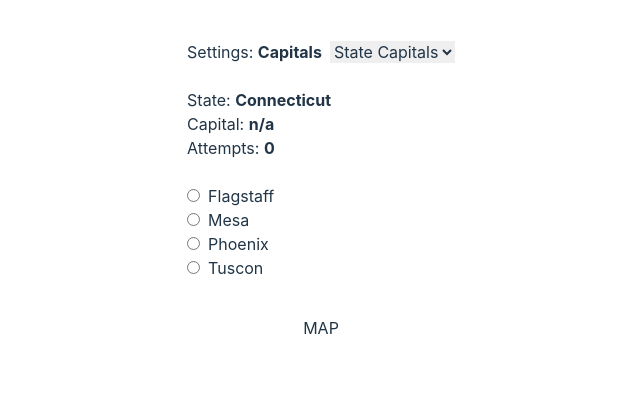
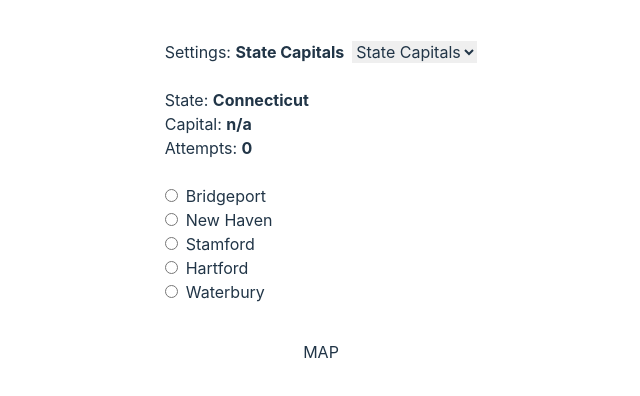
Before and after one commit to n8rzz/atlas-run, a React (Vite) app: page / in a window 1280 px wide. Shown: the top 396 px of the page, without its empty margins (319-959 px from the left). Built offline with nearby package versions, Linux system fonts and the light colour scheme.

Commit message:
connects data to the view and moves data storage to domains/

```diff
--- /dev/null
+++ b/src/components/game-action-bar/GameActionBar.constants.ts
@@ -0,0 +1,9 @@
+export enum GameMode {
+  CapitalStates = 'CapitalStates',
+  StateCapitals = 'StateCapitals',
+}
+
+export const gameModeLabels: Record<GameMode, string> = {
+  [GameMode.CapitalStates]: 'Capital States',
+  [GameMode.StateCapitals]: 'State Capitals',
+};
--- a/src/components/game-action-bar/GameActionBar.tsx
+++ b/src/components/game-action-bar/GameActionBar.tsx
@@ -1,34 +1,49 @@
 import { Fragment, useState } from 'react';
 import { GameSettings } from './game-settings/GameSettings';
 import { Questions } from './questions/Questions';
-import { questionListMock, usStates } from './__mock__/questions.mock.ts';
+import { GameMode } from './GameActionBar.constants.ts';
+import { usStatesWithCities } from '../../domain/states-and-cities.ts';
+import { buildCitiesOptionList } from './GameActionBar.utils.ts';
+import { QuestionHeader } from './question-header/QuestionHeader.tsx';
 
 export function GameActionBar() {
-  // FIXME: move value to enum
-  const [gameSetting, setGameSetting] = useState<string>('Capitals');
+  const [gameSetting, setGameSetting] = useState<GameMode>(
+    GameMode.StateCapitals,
+  );
+  // eslint-disable-next-line @typescript-eslint/no-unused-vars
+  const [selectedStateIndex, _] = useState<number>(
+    Math.floor(Math.random() * usStatesWithCities.length),
+  );
   const [answerAttemptCount, setAnswerAttemptCount] = useState<number>(0);
   const [answer, setAnswer] = useState<string>('n/a');
 
-  const randomStateIndex = Math.floor(Math.random() * usStates.length);
+  const selectedStateWithCities = usStatesWithCities[selectedStateIndex];
+  const citiesOptionList = buildCitiesOptionList(selectedStateWithCities);
 
-  const handleSelectAnswer = (answer: string) => {
+  const handleSelectAnswer = (selectedAnswer: string) => {
     setAnswerAttemptCount(answerAttemptCount + 1);
-    setAnswer(answer);
+    setAnswer(selectedAnswer);
   };
 
   return (
     <Fragment>
       <GameSettings
         handleChangeGameSettings={setGameSetting}
-        value={gameSetting}
+        selectedGameMode={gameSetting}
       />
-      <Questions
-        answerAttemptCount={answerAttemptCount}
-        currentStateName={usStates[randomStateIndex].name}
-        currentValue={answer}
-        handleSelectAnswer={handleSelectAnswer}
-        options={questionListMock}
-      />
+      <div className={'mt-4 text-left'}>
+        <QuestionHeader
+          answer={answer}
+          answerAttemptCount={answerAttemptCount}
+          selectedStateWithCities={selectedStateWithCities}
+        />
+
+        <Questions
+          currentValue={answer}
+          handleSelectAnswer={handleSelectAnswer}
+          options={citiesOptionList}
+        />
+      </div>
     </Fragment>
   );
 }
--- /dev/null
+++ b/src/components/game-action-bar/GameActionBar.utils.ts
@@ -0,0 +1,11 @@
+import {
+  ICity,
+  IStateWithCities,
+} from '../../domain/states-and-cities.types.ts';
+import { ILabelValue } from './questions/Questions.types.ts';
+
+export function buildCitiesOptionList(currentState: IStateWithCities) {
+  return currentState.cities.map(
+    (city: ICity): ILabelValue => ({ label: city.name, value: city.name }),
+  );
+}
--- a/src/components/game-action-bar/game-settings/GameSettings.tsx
+++ b/src/components/game-action-bar/game-settings/GameSettings.tsx
@@ -1,30 +1,35 @@
 import { ChangeEvent } from 'react';
+import { GameMode, gameModeLabels } from '../GameActionBar.constants.ts';
 
 interface IProps {
-  handleChangeGameSettings: (setting: string) => void;
-  value: string;
+  handleChangeGameSettings: (setting: GameMode) => void;
+  selectedGameMode: GameMode;
 }
 
 export function GameSettings(props: IProps) {
   const handleGameSettingsChange = (event: ChangeEvent<HTMLSelectElement>) => {
-    props.handleChangeGameSettings(event.target.value);
+    props.handleChangeGameSettings(event.target.value as GameMode);
   };
 
   return (
-    <div className={'flex'}>
+    <div className={'flex items-center'}>
       <h2 className={'my-2'}>
-        {`Settings: `} <b>{props.value}</b>
+        {`Settings: `} <b>{gameModeLabels[props.selectedGameMode]}</b>
       </h2>
 
-      <div className={'ml-2 flex items-center'}>
+      <div className={'ml-2'}>
         <select
           name={'game-settings'}
           onChange={handleGameSettingsChange}
         >
-          <option value={'State Capitals'}>{'State Capitals'}</option>
-          <option value={'Capital States'}>{'Capital States'}</option>
-          <option value={'States'}>{'States'}</option>
-          <option value={'Cities'}>{'Cities'}</option>
+          <option value={GameMode.StateCapitals}>
+            {gameModeLabels[GameMode.StateCapitals]}
+          </option>
+          <option value={GameMode.CapitalStates}>
+            {gameModeLabels[GameMode.CapitalStates]}
+          </option>
+          {/*<option value={'States'}>{'States'}</option>*/}
+          {/*<option value={'Cities'}>{'Cities'}</option>*/}
         </select>
       </div>
     </div>
--- /dev/null
+++ b/src/components/game-action-bar/question-header/QuestionHeader.tsx
@@ -0,0 +1,25 @@
+import { IStateWithCities } from '../../../domain/states-and-cities.types.ts';
+
+export interface IProps {
+  selectedStateWithCities: IStateWithCities;
+  answer: string;
+  answerAttemptCount: number;
+}
+
+export function QuestionHeader(props: IProps) {
+  return (
+    <div className={'my-3'}>
+      <h3>
+        {'State: '} <b>{props.selectedStateWithCities.name}</b>
+      </h3>
+
+      <p>
+        {'Capital: '} <b>{props.answer}</b>
+      </p>
+
+      <p>
+        {'Attempts: '} <b>{props.answerAttemptCount}</b>
+      </p>
+    </div>
+  );
+}
--- a/src/components/game-action-bar/questions/Questions.tsx
+++ b/src/components/game-action-bar/questions/Questions.tsx
@@ -2,33 +2,17 @@ import { ChangeEvent } from 'react';
 import { ILabelValue } from './Questions.types.ts';
 
 interface IProps {
-  answerAttemptCount: number;
-  currentStateName: string;
   currentValue: string;
   handleSelectAnswer: (answer: string) => void;
   options: ILabelValue[];
 }
 
 export function Questions(props: IProps) {
-  const handleAnswerChange = (event: ChangeEvent<HTMLInputElement>) =>
+  const handleAnswerChange = (event: ChangeEvent<HTMLInputElement>) => {
     props.handleSelectAnswer(event.target.value);
+  };
 
   return (
-    <div className={'mt-4 text-left'}>
-      <div className={'my-3'}>
-        <h3>
-          {'State: '} <b>{props.currentStateName}</b>
-        </h3>
-
-        <p>
-          {'Capital: '} <b>{props.currentValue}</b>
-        </p>
-
-        <p>
-          {'Attempts: '} <b>{props.answerAttemptCount}</b>
-        </p>
-      </div>
-
     <form>
       <ul className={'my-6'}>
         {props.options.map((question) => (
@@ -48,6 +32,5 @@ export function Questions(props: IProps) {
         ))}
       </ul>
     </form>
-    </div>
   );
 }
--- a/src/components/game-action-bar/__mock__/questions.mock.ts
+++ b/src/domain/states-and-cities.ts
@@ -1,25 +1,6 @@
-import { ILabelValue } from '../questions/Questions.types.ts';
+import { IStateWithCities } from './states-and-cities.types.ts';
 
-export const questionListMock: ILabelValue[] = [
-  {
-    label: 'Flagstaff',
-    value: 'Flagstaff',
-  },
-  {
-    label: 'Mesa',
-    value: 'Mesa',
-  },
-  {
-    label: 'Phoenix',
-    value: 'Phoenix',
-  },
-  {
-    label: 'Tuscon',
-    value: 'Tuscon',
-  },
-];
-
-export const usStates = [
+export const usStatesWithCities: IStateWithCities[] = [
   {
     name: 'Alaska',
     capital: 'Juneau',
--- /dev/null
+++ b/src/domain/states-and-cities.types.ts
@@ -0,0 +1,18 @@
+export interface ILocation {
+  latitude: number;
+  longitude: number;
+}
+
+export interface ICity {
+  name: string;
+  location: ILocation;
+  population: number;
+}
+
+export interface IStateWithCities {
+  name: string;
+  capital: string;
+  cities: ICity[];
+  population: number;
+  location: ILocation;
+}
```
Lines whose indentation alone changed are shown as unchanged.
